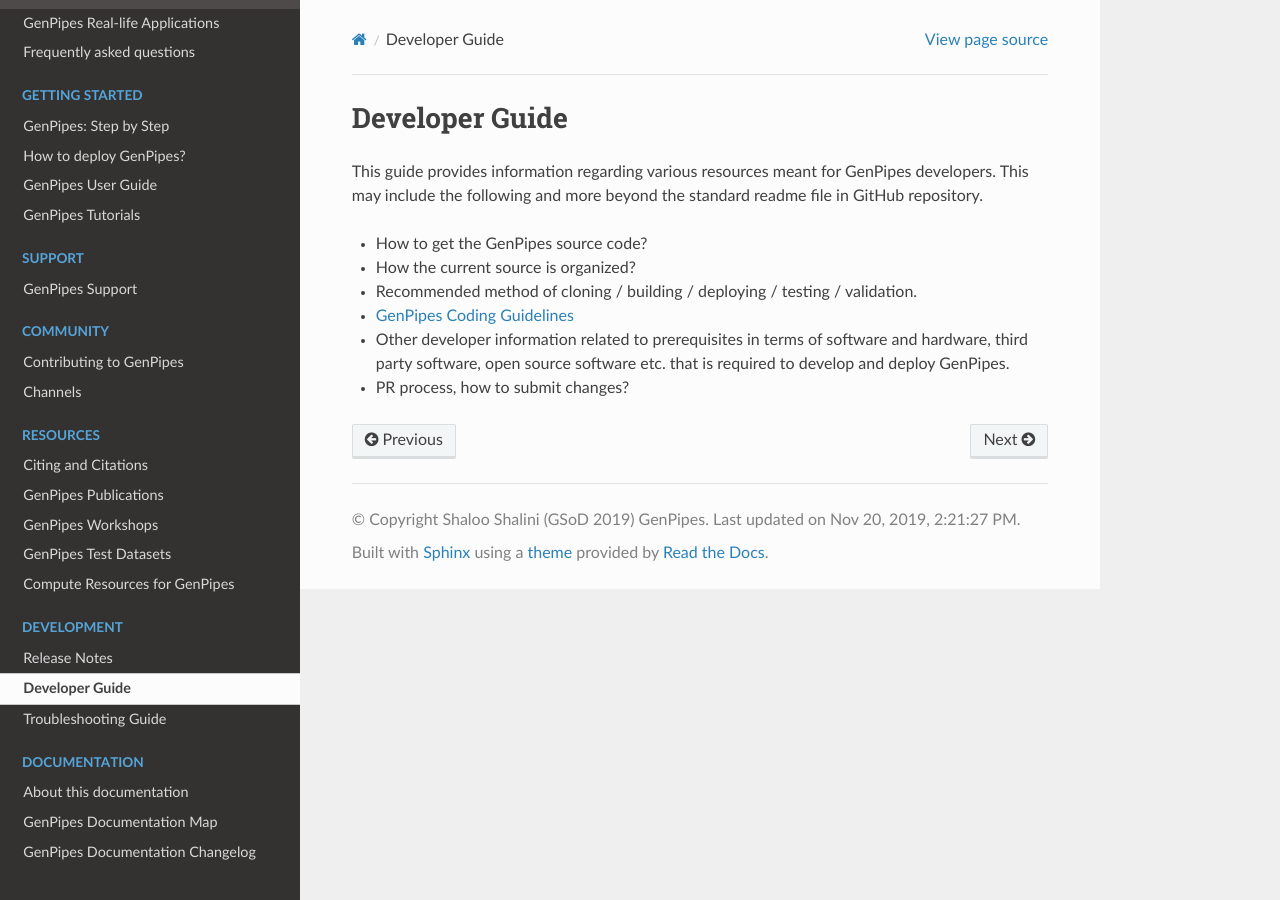
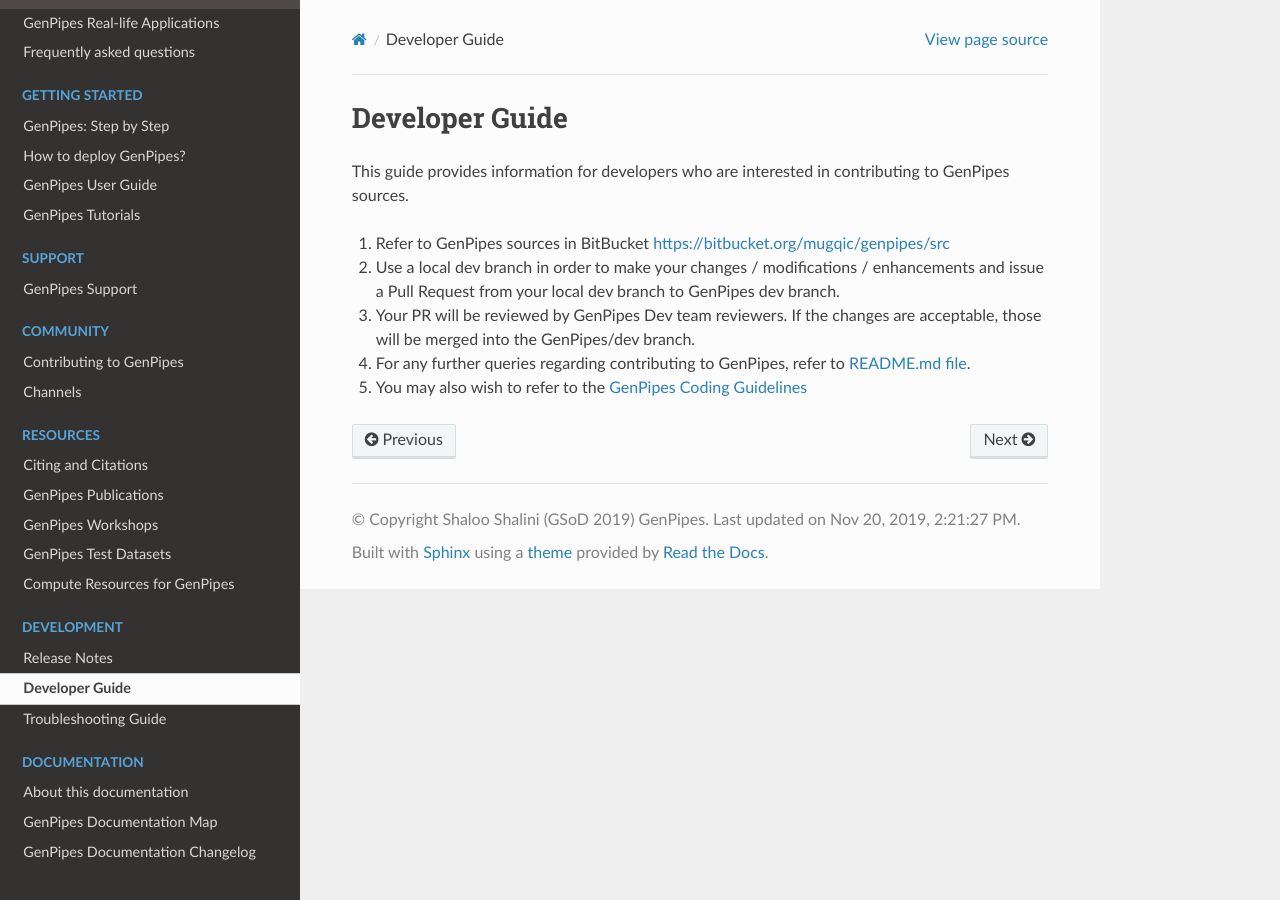
Before and after one commit to c3g/GenPipes_Docs, a Sphinx documentation site: the page built from docs/source/development/dev_guide.rst, in a window 1280 px wide. Built offline with Sphinx 7.4.7 and the Read the Docs theme 2.0.0, drawn with Linux system fonts in a browser that asks for light colours; formulas are drawn with MathJax 3; the version number could not be read and is left out.

Commit message:
Ref #66 - Fixed Developer Guide with info that Hector provided -removed questions

```diff
--- a/docs/source/development/dev_guide.rst
+++ b/docs/source/development/dev_guide.rst
@@ -1,13 +1,19 @@
 .. _docs_dev_guide:
+
+.. spelling::
+      dev
 
 Developer Guide
 ================
 
-This guide provides information regarding various resources meant for GenPipes developers. This may include the following and more beyond the standard readme file in GitHub repository.
+This guide provides information for developers who are interested in contributing to GenPipes sources.
 
-* How to get the GenPipes source code?
-* How the current source is organized?
-* Recommended method of cloning / building / deploying / testing / validation.
-* :ref:`GenPipes Coding Guidelines<docs_gp_coding_guide>`
-* Other developer information related to prerequisites in terms of software and hardware, third party software, open source software etc. that is required to develop and deploy GenPipes.
-* PR process, how to submit changes?
+#. Refer to GenPipes sources in BitBucket https://bitbucket.org/mugqic/genpipes/src
+
+#. Use a local dev branch in order to make your changes / modifications / enhancements and issue a Pull Request from your local dev branch to GenPipes dev branch.
+
+#. Your PR will be reviewed by GenPipes Dev team reviewers. If the changes are acceptable, those will be merged into the GenPipes/dev branch.
+
+#. For any further queries regarding contributing to GenPipes, refer to `README.md file <https://bitbucket.org/mugqic/genpipes/src/master/README.md>`_.
+
+#. You may also wish to refer to the :ref:`GenPipes Coding Guidelines<docs_gp_coding_guide>`
```
